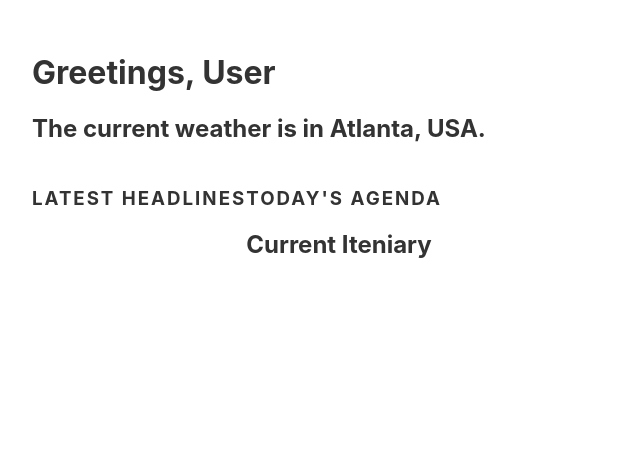
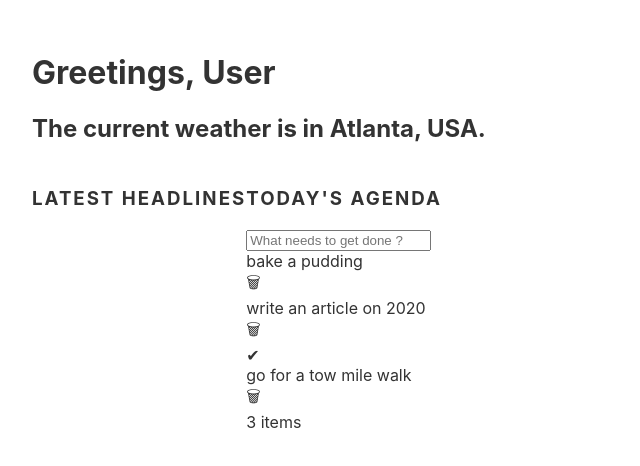
Before and after one commit to Nerajno/Daily_dashboard, a React (Create React App) app: page / in a window 1280 px wide. Shown: the top 466 px of the page, without its empty margins (0-640 px from the left). Built offline with nearby package versions, Linux system fonts and the light colour scheme; no server answers.

Commit message:
completed the iteniary session

```diff
--- a/src/components/Iteniary.js
+++ b/src/components/Iteniary.js
@@ -1,9 +1,70 @@
-import React, { useEffect, useState } from 'react'
+import React, { useState } from 'react'
 
-function Iteniary () {
+function Iteniary() {
+    const [currentTodo, setCurrentTodo] = useState("");
+    const [todos, setTodos] = useState([
+        {
+            todo: "bake a pudding",
+            isCompleted: false
+        },
+        {
+            todo: "write an article on 2020",
+            isCompleted: false
+        },{
+            todo: "go for a tow mile walk",
+            isCompleted: true
+        }
+    ]);
+
+    function createNewTodo(currentTodo) {
+        let todosArray = [...todos];
+        todosArray.push({
+            todo: currentTodo,
+            isCompleted: false
+        });
+        setTodos(todosArray);
+    }
+
+    function completeTodo(index) {
+        let todosArray = [...todos];
+        todosArray[index].isCompleted = !todosArray[index].isCompleted;
+        setTodos(todosArray);
+    }
+
+    function deleteTodo(index) {
+        let todosArray = [...todos];
+        todosArray.splice(index, 1);
+        setTodos(todosArray);
+    }
+
     return (
-        <h2> Current Iteniary </h2>
-    );
+        <div>
+            <input
+                className ="todo-input"
+                value={currentTodo}
+                onChange={e => {
+                    setCurrentTodo(e.target.value);
+                }}
+                onKeyPress={e => {
+                    if (e.key === "Enter") {
+                      createNewTodo(currentTodo);
+                      setCurrentTodo("");
+                    }
+                }}
+                placeholder="What needs to get done ?"
+            />
+            {todos.map((todo, index) => (
+                <div key={todo} className="todo">
+                    <div className="checkbox" onClick={() => completeTodo(index)}>
+                        {todo.isCompleted && <span>&#x2714;</span>}
+                    </div>
+                    <div className={todo.isCompleted ? "done" : ""}>{todo.todo}</div>
+                    <div className="delete" onClick={() => deleteTodo(index)}>&#128465;</div>
+                </div>
+            ))}
+            {todos.length > 0 && `${todos.length} items`}
+        </div>
+        );
 }
 
 export default Iteniary;
```
Also changed, not shown: 1 other file (tests, documents, lock files or other folders).
